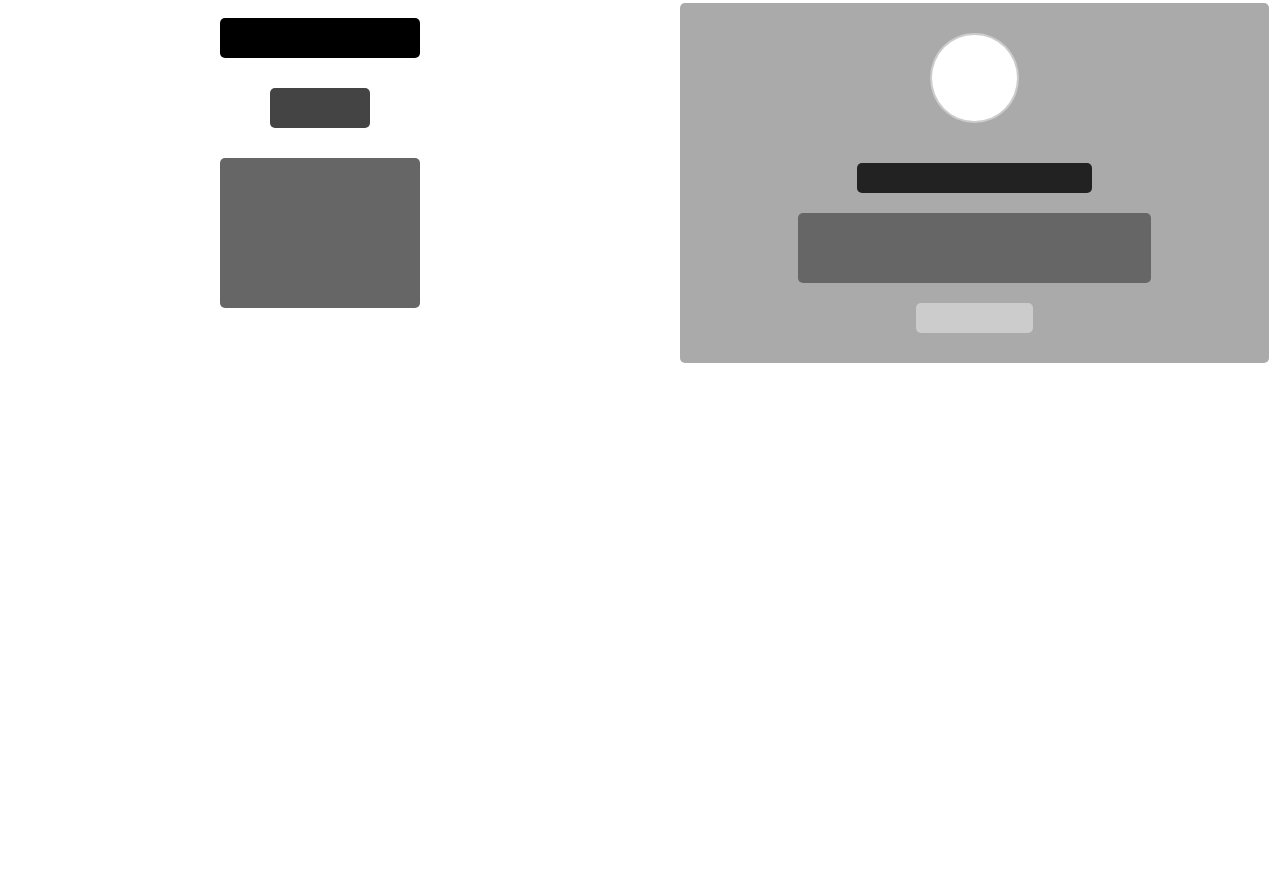
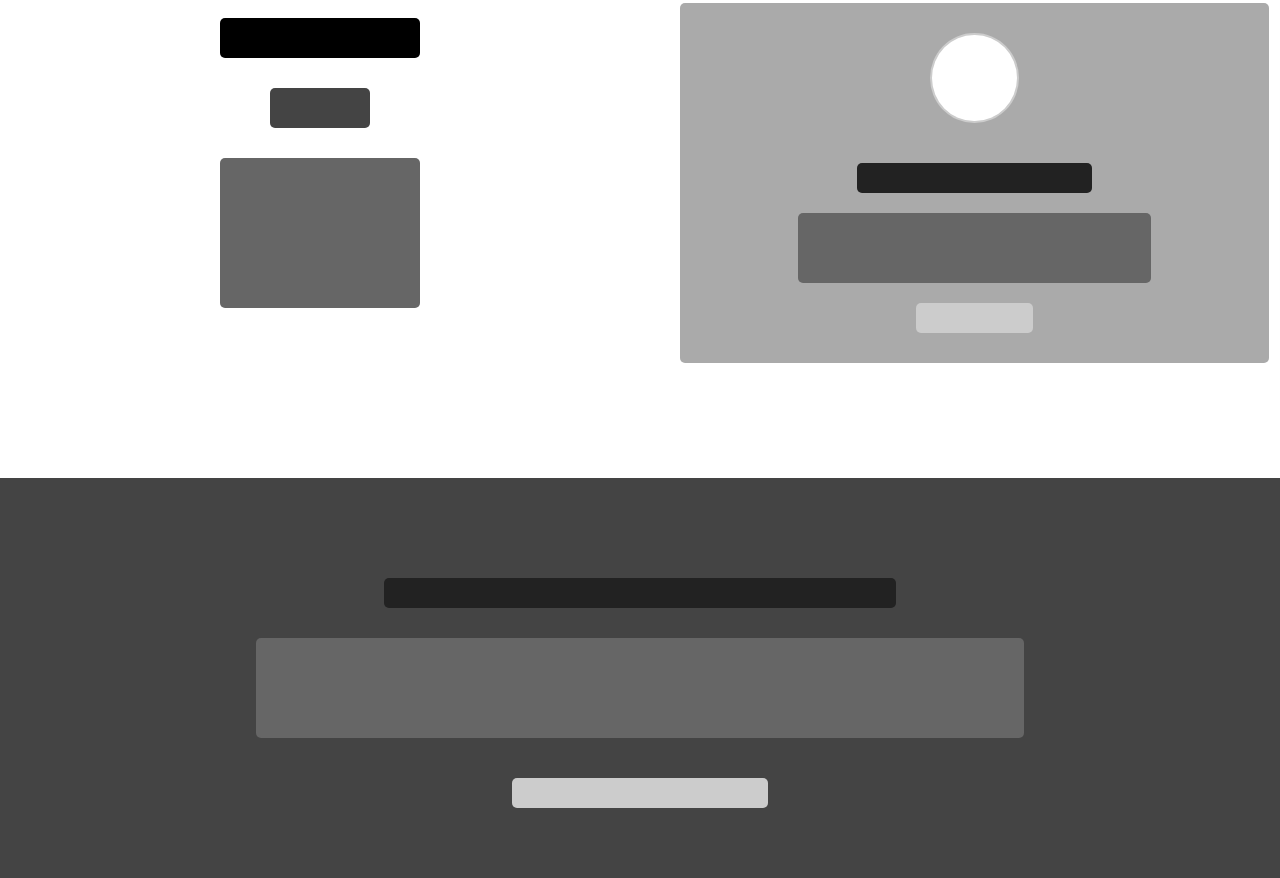
Before and after one commit to janis-jenny/design_teardown, a plain HTML site: page index.html in a window 1280 px wide. Shown: the part 5472-6350 px from the top of the page. Before the commit the page ends 5855 px from the top, so only its background shows below. Drawn offline with Linux system fonts and the light colour scheme.

Commit message:
Footer section html css and comments

```diff
--- a/css/styles.css
+++ b/css/styles.css
@@ -25,8 +25,10 @@ body {
 }
 
 .grid {
-  display:grid;
+  display: grid;
 }
+
+/* Navbar Section */
 
 .navbar {
   background-color: var(--color-2);
@@ -63,6 +65,10 @@ body {
   height: 50px;
   border-radius: 5px;
 }
+
+/* End of Navbar Section */
+
+/* Main Section */
 
 .tittle {
   background-color: var(--color-1);
@@ -346,7 +352,11 @@ body {
   transition: 0.3s ease-in-out;
 }
 
-.bottom-articles-1{
+/* End of Main Section */
+
+/* Bottom Section */
+
+.bottom-articles-1 {
   grid-template-columns: repeat(2, 1fr);
   grid-template-rows: repeat(1, 1fr);
   width: 100%;
@@ -368,3 +378,41 @@ body {
   align-items: center;
   flex-direction: column;
 }
+
+/* End of Bottom Section */
+
+/* Footer Section */
+
+.footer {
+  background-color: var(--color-3);
+  align-items: center;
+  flex-direction: column;
+  width: 100%;
+  height: 400px;
+  margin-top: 400px;
+}
+
+.tittle-footer {
+  background-color: var(--color-2);
+  width: 40%;
+  height: 30px;
+  border-radius: 5px;
+  margin: 100px 0px 30px;
+}
+
+.links-footer {
+  background-color: var(--color-4);
+  width: 60%;
+  height: 100px;
+  border-radius: 5px;
+}
+
+.links-1-footer {
+  background-color: var(--color-7);
+  width: 20%;
+  height: 30px;
+  border-radius: 5px;
+  margin: 40px 0px 30px;
+}
+
+/* End of Footer Section */
--- a/index.html
+++ b/index.html
@@ -7,6 +7,8 @@
   <link rel="stylesheet" href="./css/styles.css">
 </head>
 <body>
+
+  <!-- Navbar Section -->
 
     <nav class="flex navbar">
         <div class="nav-logo"></div>
@@ -18,6 +20,10 @@
         <div class="nav-more"></div>
         <div class="nav-search"></div>
     </nav>
+
+    <!-- End of Navbar Section -->
+
+    <!-- Main Section -->
 
     <div class="tittle">Don’t Miss These Latest Articles
     </div>
@@ -215,7 +221,7 @@
           <div class="person-pic">
           </div>
           <div class="flex person-tittle">
-          </div>
+          </div>s
           <div class="flex person-info">
         </article>
       </div>
@@ -235,6 +241,10 @@
         </div>
       </div>
     </section>
+
+    <!-- End of Main Section -->
+
+    <!-- Bottom Section -->
 
     <section class="grid bottom-articles-1">
       <article class="flex btt-article">
@@ -270,7 +280,21 @@
         </div>
         <div class="ad-button">
       </div>
+    </section>
 
-    </section>
+    <!-- End of Bottom Section -->
+
+    <!-- Footer Section -->
+
+    <footer class=" flex footer">
+        <div class="tittle-footer">
+        </div>
+        <div class="links-footer">
+        </div>
+        <div class="links-1-footer">
+        </div>
+    </footer>
+
+    <!-- End of Footer Section -->
 </body>
 </html>
```
